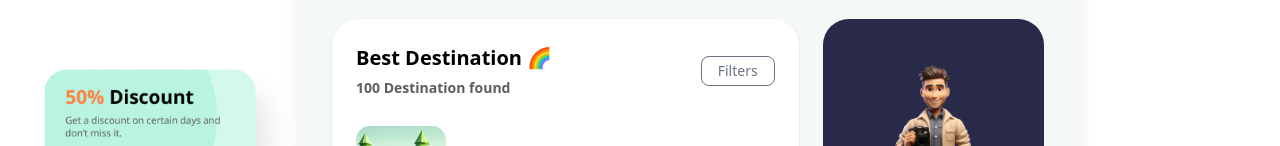
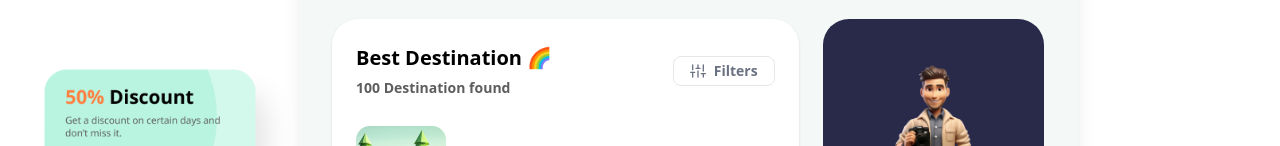
Before and after one commit to AsardeenAzees/Travelingo, a React (Vite) app: page / in a window 1280 px wide. Shown: the part 569-715 px from the top of the page. Built offline with nearby package versions, Linux system fonts and the light colour scheme.

Commit message:
filter icon added

```diff
--- a/src/components/BestDestinationList.jsx
+++ b/src/components/BestDestinationList.jsx
@@ -4,7 +4,7 @@ const destinations = [
   { name: "Desert Festival", location: "Gujarat", rating: 4.8, price: 999, image: "/src/assets/forest2.png" },
 ];
 
-import { FiMapPin } from "react-icons/fi";
+import { FiMapPin, FiSliders } from "react-icons/fi";
 
 export default function BestDestinationList() {
   return (
@@ -15,8 +15,14 @@ export default function BestDestinationList() {
           <span className="font-semibold text-[14px] text-[#5E5E5E] mt-1">100 Destination found</span>
         </div>
 
+        <button
+          className="flex items-center gap-2 px-4 py-1 rounded-lg border border-gray-200 text-gray-500 text-sm font-semibold bg-white hover:bg-gray-50 transition"
+        >
+          <FiSliders className="text-base" />
+          Filters
+        </button>
 
-        <button className="px-4 py-1 rounded-lg border text-sm text-gray-500">Filters</button>
+
       </div>
       {destinations.map((d, idx) => (
         <div key={idx} className="flex items-center py-3">
```
